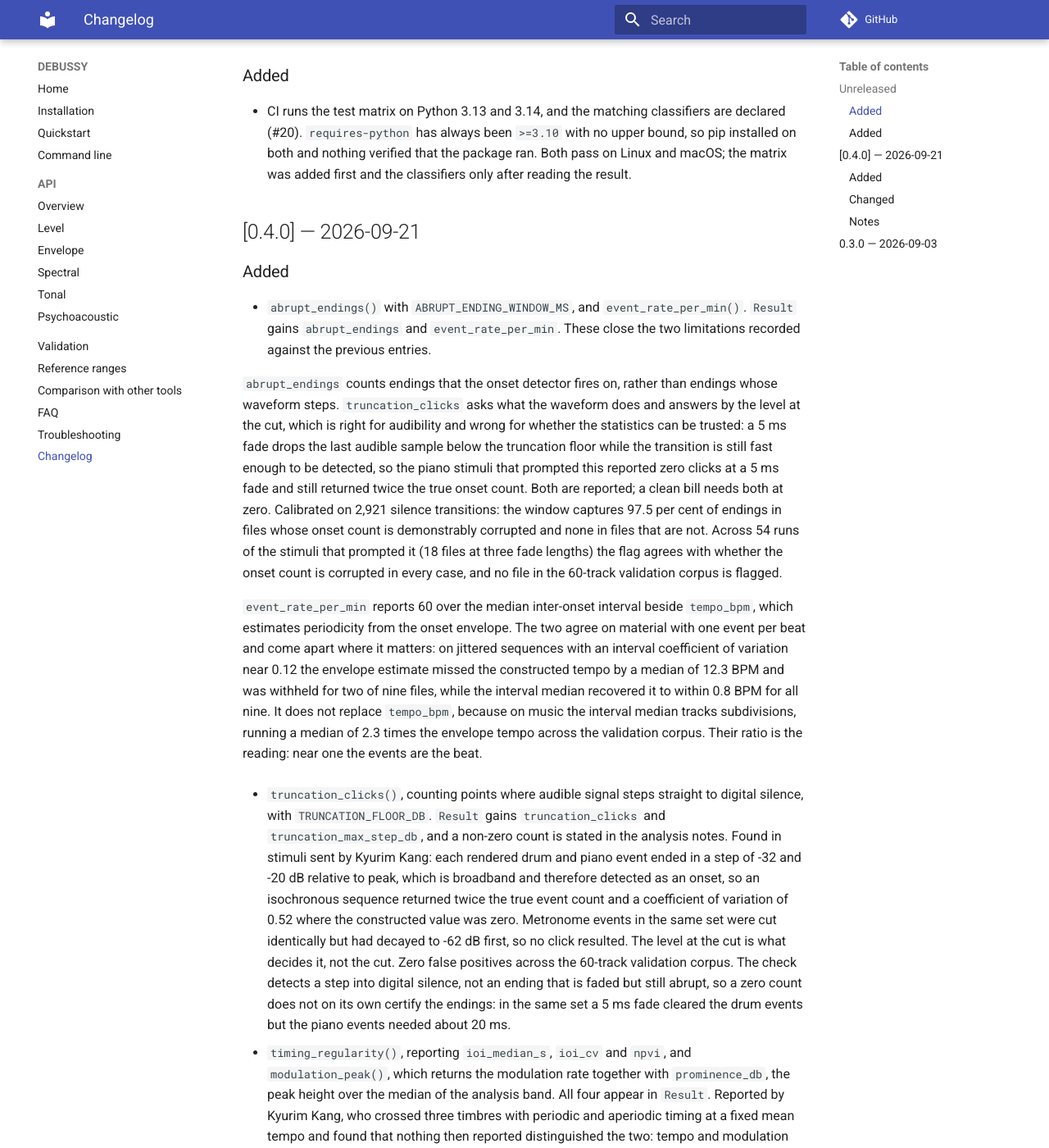
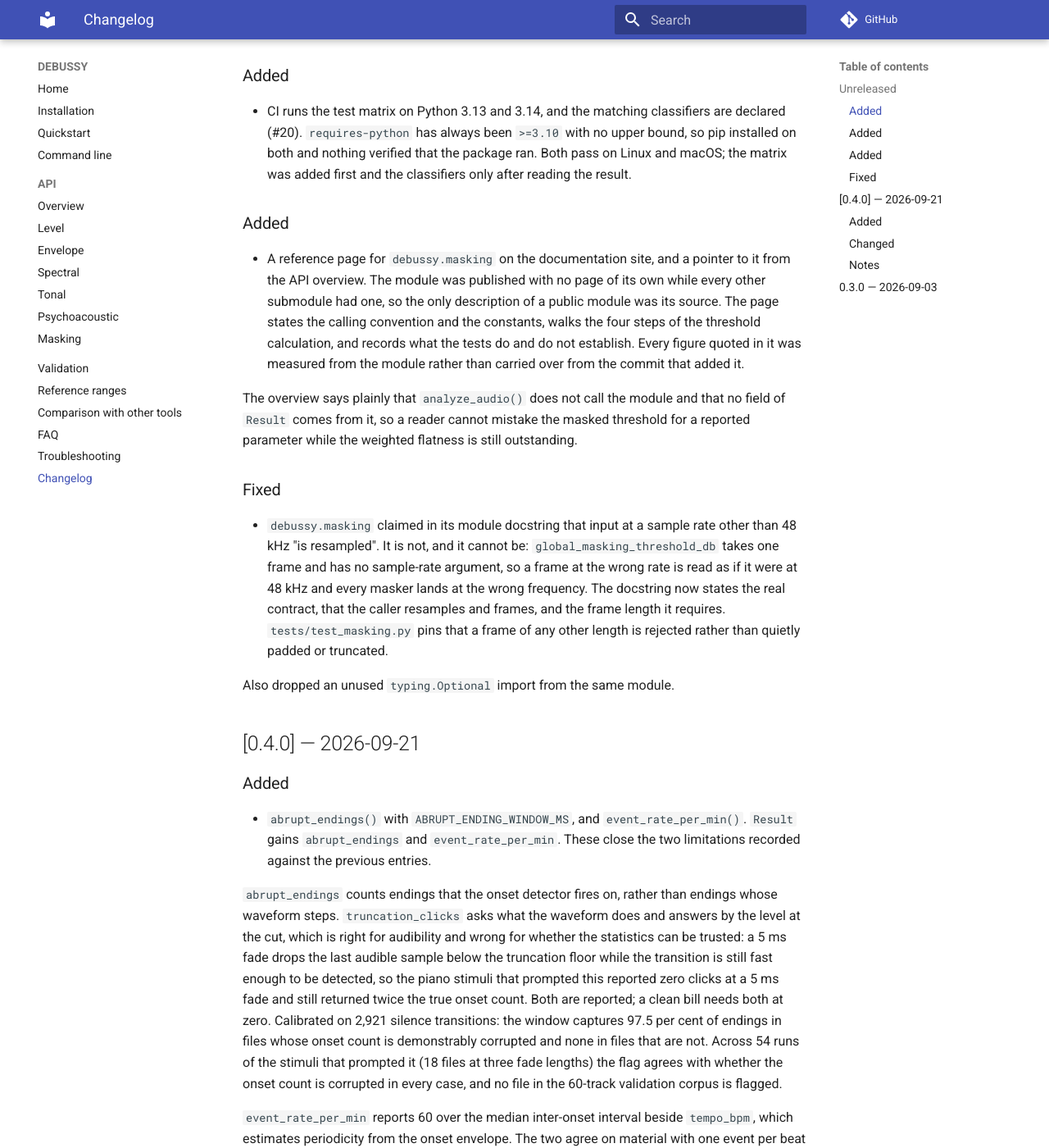
Before and after one commit to hyeonjoong/debussy, an MkDocs documentation site: the page built from docs/changelog.md, in a window 1280 px wide and 1400 px high, scrolled down 857 px. Shown: the whole window at 82% size. Built offline with MkDocs 1.6.1 and Material for MkDocs 9.7.7, drawn with Linux system fonts in a browser that asks for light colours; comment, search, counter and statistics services are not loaded.

Commit message:
Document debussy.masking and correct its resampling claim
The masking module shipped with no page on the documentation site while
every other submodule had one, so the only description of a public module
was its source. README and the package docstring both point readers at it.

Its module docstring also said "Input at another rate is resampled". It is
not, and it cannot be: global_masking_threshold_db takes a single frame and
has no sample-rate argument, so a frame at 44.1 kHz is read as if it were at
48 kHz and every masker lands at the wrong frequency. A reader who trusted
that sentence would get silently wrong thresholds. The docstring now states
the real contract: the caller resamples and frames, the frame is exactly
MODEL_NFFT samples, and any other length raises ValueError. One test pins
that, so the next person to touch the framing has to make the choice
deliberately rather than by accident.

Every number on the new page was measured from the module in this working
tree rather than copied from the commit that added it, including the two
figures that turned out to need a qualifier: the threshold minimum is
-4.98 dB at 3324 Hz as a continuous curve but at 3281 Hz on the model's own
93.75 Hz bin grid, and the quiet threshold is clamped below 20 Hz, so every
frequency under that reports the 20 Hz value.

The API overview says plainly that analyze_audio() does not call the module
and that no Result field comes from it, so the masked threshold cannot be
mistaken for a reported parameter while the weighted flatness that will use
it is still outstanding with the author.

Co-Authored-By: Claude Opus 5 (1M context) <noreply@anthropic.com>

```diff
--- a/CHANGELOG.md
+++ b/CHANGELOG.md
@@ -43,6 +43,35 @@ and this project adheres to [Semantic Versioning](https://semver.org/spec/v2.0.0
   with no upper bound, so pip installed on both and nothing verified that
   the package ran. Both pass on Linux and macOS; the matrix was added first
   and the classifiers only after reading the result.
+
+### Added
+
+- A reference page for `debussy.masking` on the documentation site, and a
+  pointer to it from the API overview. The module was published with no page
+  of its own while every other submodule had one, so the only description of
+  a public module was its source. The page states the calling convention and
+  the constants, walks the four steps of the threshold calculation, and
+  records what the tests do and do not establish. Every figure quoted in it
+  was measured from the module rather than carried over from the commit that
+  added it.
+
+  The overview says plainly that `analyze_audio()` does not call the module
+  and that no field of `Result` comes from it, so a reader cannot mistake the
+  masked threshold for a reported parameter while the weighted flatness is
+  still outstanding.
+
+### Fixed
+
+- `debussy.masking` claimed in its module docstring that input at a sample
+  rate other than 48 kHz "is resampled". It is not, and it cannot be:
+  `global_masking_threshold_db` takes one frame and has no sample-rate
+  argument, so a frame at the wrong rate is read as if it were at 48 kHz and
+  every masker lands at the wrong frequency. The docstring now states the
+  real contract, that the caller resamples and frames, and the frame length
+  it requires. `tests/test_masking.py` pins that a frame of any other length
+  is rejected rather than quietly padded or truncated.
+
+  Also dropped an unused `typing.Optional` import from the same module.
 
 ## [0.4.0] — 2026-09-21
 
--- a/mkdocs.yml
+++ b/mkdocs.yml
@@ -43,6 +43,7 @@ nav:
     - Spectral: api/spectral.md
     - Tonal: api/tonal.md
     - Psychoacoustic: api/psychoacoustic.md
+    - Masking: api/masking.md
   - Validation: validation.md
   - Reference ranges: reference_ranges.md
   - Comparison with other tools: comparing_with_other_tools.md
```
Also changed, not shown: docs/api/index.md (+5 -0 lines), docs/api/masking.md (added, +138 -0 lines), 2 other files.
